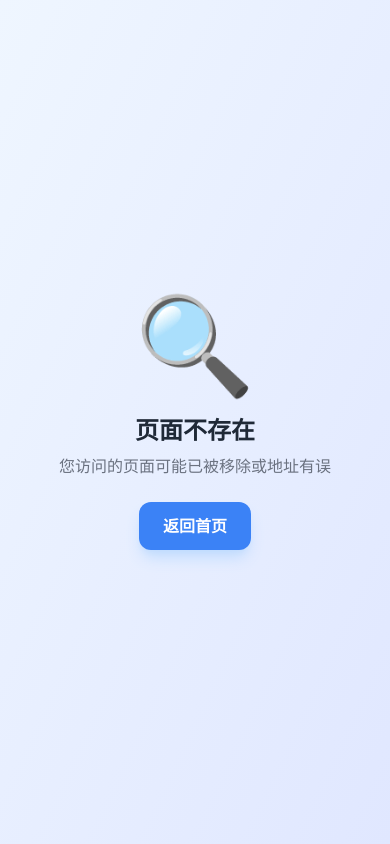
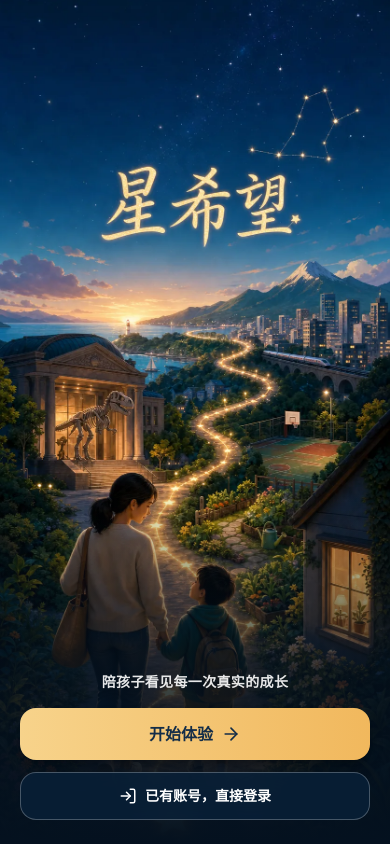
Before and after one commit to cd4343/star-morning, a React (Vite) app in the folder frontend/: page /welcome in a window 390 px wide. Built offline with nearby package versions, Linux system fonts and the light colour scheme.

Commit message:
P14-3: add StarHope mobile welcome

```diff
--- a/frontend/index.html
+++ b/frontend/index.html
@@ -9,10 +9,10 @@
     <meta name="mobile-web-app-capable" content="yes" />
     <meta name="apple-mobile-web-app-capable" content="yes" />
     <meta name="apple-mobile-web-app-status-bar-style" content="default" />
-    <meta name="apple-mobile-web-app-title" content="星辰早晨" />
+    <meta name="apple-mobile-web-app-title" content="星希望" />
     <meta name="theme-color" content="#6366f1" />
     <link rel="apple-touch-icon" href="/icon-192.svg" />
-    <title>星辰早晨 | 家庭成长系统</title>
+    <title>星希望 | 家庭成长系统</title>
     <style>
       /* 初始加载骨架屏样式 - 在 JS 加载前显示 */
       #initial-loader {
@@ -74,7 +74,7 @@
     <!-- 初始加载骨架屏 - React 挂载后会自动隐藏 -->
     <div id="initial-loader">
       <div class="loader-star">🌟</div>
-      <div class="loader-text">星辰早晨</div>
+      <div class="loader-text">星希望</div>
       <div class="loader-progress">
         <div class="loader-progress-bar"></div>
       </div>
--- a/frontend/src/App.tsx
+++ b/frontend/src/App.tsx
@@ -5,6 +5,7 @@ import { useAuth } from './contexts/AuthContext';
 // 懒加载组件 - 减少首屏 JS 体积
 const Register = lazy(() => import('./pages/auth/Register'));
 const Login = lazy(() => import('./pages/auth/Login'));
+const Welcome = lazy(() => import('./pages/auth/Welcome'));
 const CreateFamily = lazy(() => import('./pages/auth/CreateFamily'));
 const SelectUser = lazy(() => import('./pages/auth/SelectUser'));
 const ParentDashboard = lazy(() => import('./pages/parent/ParentDashboard'));
@@ -82,9 +83,11 @@ const PublicOnlyRoute = ({ children }: { children: React.ReactNode }) => {
 const SmartEntry = () => {
   const { isAuthenticated, isLoading } = useAuth();
   const lastPhone = localStorage.getItem('last_phone');
+  const welcomeSeen = localStorage.getItem('starhope_welcome_seen') === '1';
 
   if (isLoading) return <PageLoader />;
   if (isAuthenticated) return <Navigate to="/select-user" replace />;
+  if (!welcomeSeen) return <Navigate to="/welcome" replace />;
   // 如果有保存的手机号，跳转到登录页；否则跳转到注册页
   return <Navigate to={lastPhone ? "/login" : "/register"} replace />;
 };
@@ -101,6 +104,7 @@ function App() {
     <BrowserRouter future={{ v7_startTransition: true, v7_relativeSplatPath: true }}>
       <Routes>
         <Route path="/" element={<SmartEntry />} />
+        <Route path="/welcome" element={<PublicOnlyRoute><Welcome /></PublicOnlyRoute>} />
         <Route path="/register" element={<PublicOnlyRoute><Register /></PublicOnlyRoute>} />
         <Route path="/login" element={<PublicOnlyRoute><Login /></PublicOnlyRoute>} />
         <Route path="/create-family" element={<ProtectedRoute><CreateFamily /></ProtectedRoute>} />
--- a/frontend/src/components/IntroModal.tsx
+++ b/frontend/src/components/IntroModal.tsx
@@ -32,7 +32,7 @@ export const IntroModal: React.FC<IntroModalProps> = ({ onClose }) => (
       <div className="flex-1 overflow-y-auto p-6 pt-2 custom-scrollbar">
         <div className="text-center mb-8">
           <div className="text-6xl mb-4 animate-bounce duration-1000">🌟</div>
-          <h2 className="text-2xl font-black text-gray-800">星辰早晨</h2>
+          <h2 className="text-2xl font-black text-gray-800">星希望</h2>
           <div className="h-1 w-12 bg-blue-500 mx-auto mt-2 rounded-full"></div>
           <p className="text-xs text-gray-400 mt-2 uppercase tracking-widest font-bold">家庭成长激励系统</p>
         </div>
--- a/frontend/src/i18n/locales/zh-CN.ts
+++ b/frontend/src/i18n/locales/zh-CN.ts
@@ -17,6 +17,11 @@ const zhCN: Record<string, string> = {
   'common.coins': '金币',
   'common.xp': '经验',
   'common.privilegePoints': '特权点',
+  'welcome.title': '星希望',
+  'welcome.imageAlt': '星希望——家长牵着孩子沿着星光成长之路前行',
+  'welcome.tagline': '陪孩子看见每一次真实的成长',
+  'welcome.start': '开始体验',
+  'welcome.login': '已有账号，直接登录',
   'toast.networkError': '网络不太好，请稍后再试',
   'toast.saveSuccess': '保存成功',
   'toast.deleteSuccess': '删除成功',
@@ -632,7 +637,7 @@ const zhCN: Record<string, string> = {
   'parentWorkspace.metric.weekTasks': '本周任务',
   'parentWorkspace.metric.completed': '已完成',
   'parentWorkspace.metric.pending': '待审批',
-  'parentWorkspace.welcome.title': '欢迎使用星辰',
+  'parentWorkspace.welcome.title': '欢迎使用星希望',
   'parentWorkspace.welcome.greeting': '今天也一起轻松开始',
   'parentWorkspace.welcome.newFamily': '先完成三个小步骤，就能让孩子看到清晰的今日安排。',
   'parentWorkspace.welcome.returning': '任务、审批和成长数据都已整理好，先处理最重要的一件事。',
--- a/frontend/src/pages/auth/Login.tsx
+++ b/frontend/src/pages/auth/Login.tsx
@@ -219,7 +219,7 @@ export default function Login() {
         {showIntro && <IntroModal onClose={() => setShowIntro(false)} />}
         <div className="p-6 flex flex-col h-full items-center justify-center">
           <div className="text-6xl mb-4">🌟</div>
-          <h1 className="text-2xl font-black text-gray-800 mb-2">星辰早晨</h1>
+          <h1 className="text-2xl font-black text-gray-800 mb-2">星希望</h1>
           <p className="text-gray-400 text-sm mb-8">家庭成长激励系统</p>
 
           <form
--- /dev/null
+++ b/frontend/src/pages/auth/Welcome.tsx
@@ -0,0 +1,67 @@
+import { ArrowRight, LogIn } from 'lucide-react';
+import { useState } from 'react';
+import { useNavigate } from 'react-router-dom';
+import { t } from '../../i18n';
+
+export const WELCOME_SEEN_KEY = 'starhope_welcome_seen';
+
+export default function Welcome() {
+  const navigate = useNavigate();
+  const [imageAvailable, setImageAvailable] = useState(true);
+
+  const continueTo = (path: '/register' | '/login') => {
+    try {
+      localStorage.setItem(WELCOME_SEEN_KEY, '1');
+    } catch {
+      // Storage can be unavailable in private browsing; navigation must still work.
+    }
+    navigate(path);
+  };
+
+  return (
+    <main className="flex min-h-[100dvh] justify-center overflow-hidden bg-[#05172b]">
+      <section className="relative isolate min-h-[100dvh] w-full max-w-[520px] overflow-hidden bg-[#0a3156] shadow-2xl shadow-black/40">
+        <h1 className="sr-only">{t('welcome.title')}</h1>
+        {imageAvailable ? (
+          <img
+            src="/starhope-welcome.webp"
+            alt={t('welcome.imageAlt')}
+            className="absolute inset-0 h-full w-full object-cover object-center"
+            onError={() => setImageAvailable(false)}
+          />
+        ) : (
+          <div className="absolute inset-0 flex items-center justify-center bg-[radial-gradient(circle_at_top,#16578a_0%,#071c34_60%,#04101e_100%)] px-8 text-center">
+            <div>
+              <div className="text-6xl" aria-hidden="true">✨</div>
+              <div className="mt-5 text-4xl font-black tracking-[0.22em] text-amber-100">
+                {t('welcome.title')}
+              </div>
+            </div>
+          </div>
+        )}
+
+        <div className="absolute inset-x-0 bottom-0 h-[42%] bg-gradient-to-t from-[#04111f] via-[#04111f]/75 to-transparent" aria-hidden="true" />
+
+        <div className="absolute inset-x-0 bottom-0 z-10 px-5 pb-[max(24px,env(safe-area-inset-bottom))]">
+          <p className="mb-4 text-center text-sm font-bold tracking-wide text-white/90">
+            {t('welcome.tagline')}
+          </p>
+          <button
+            type="button"
+            onClick={() => continueTo('/register')}
+            className="flex min-h-12 w-full items-center justify-center gap-2 rounded-2xl bg-gradient-to-r from-[#f7d38b] to-[#f1b85d] px-5 py-3.5 text-base font-black text-[#132d48] shadow-lg shadow-black/25 transition active:scale-[0.98]"
+          >
+            {t('welcome.start')} <ArrowRight size={20} aria-hidden="true" />
+          </button>
+          <button
+            type="button"
+            onClick={() => continueTo('/login')}
+            className="mt-3 flex min-h-12 w-full items-center justify-center gap-2 rounded-2xl border border-white/25 bg-[#08223b]/75 px-5 py-3 text-sm font-bold text-white backdrop-blur-md transition active:scale-[0.98]"
+          >
+            <LogIn size={18} aria-hidden="true" /> {t('welcome.login')}
+          </button>
+        </div>
+      </section>
+    </main>
+  );
+}
```
Also changed, not shown: frontend/public/manifest.json, frontend/public/starhope-welcome.webp (added), 1 other file (tests, documents, lock files or other folders).
